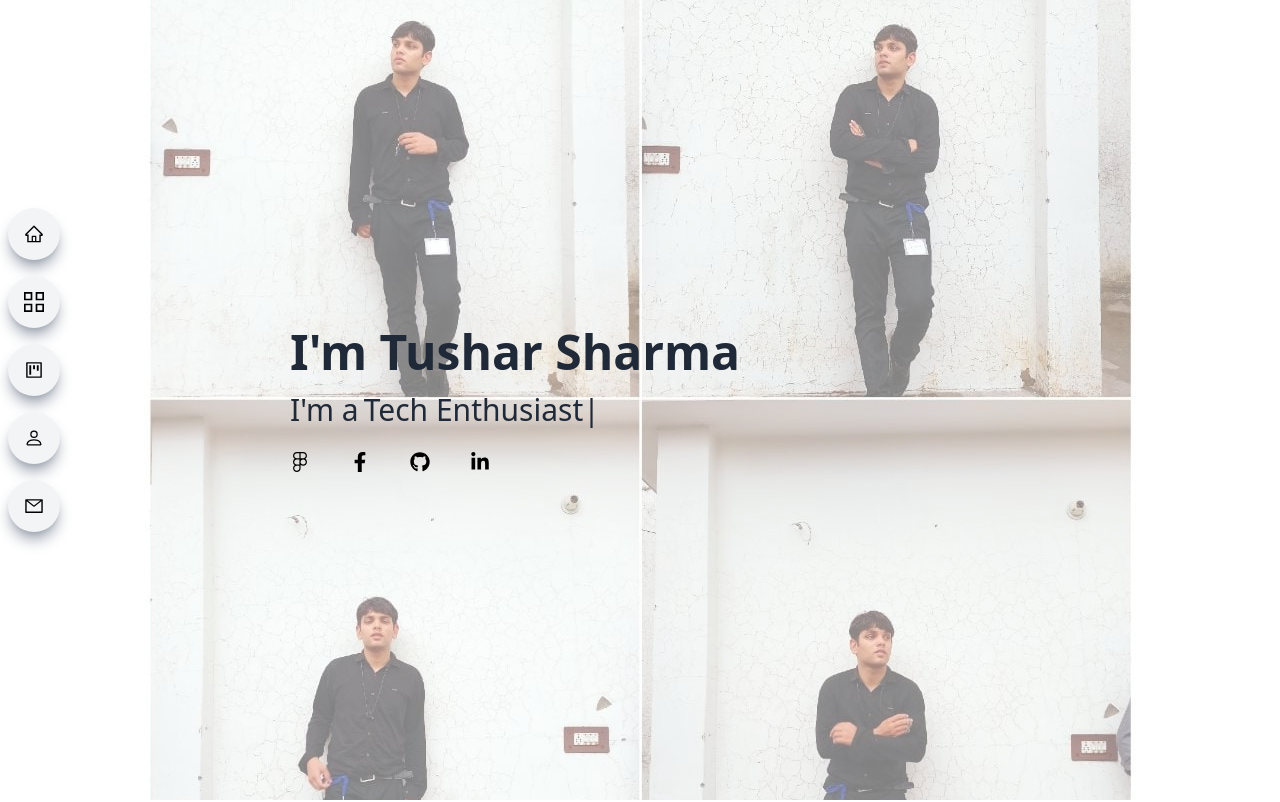
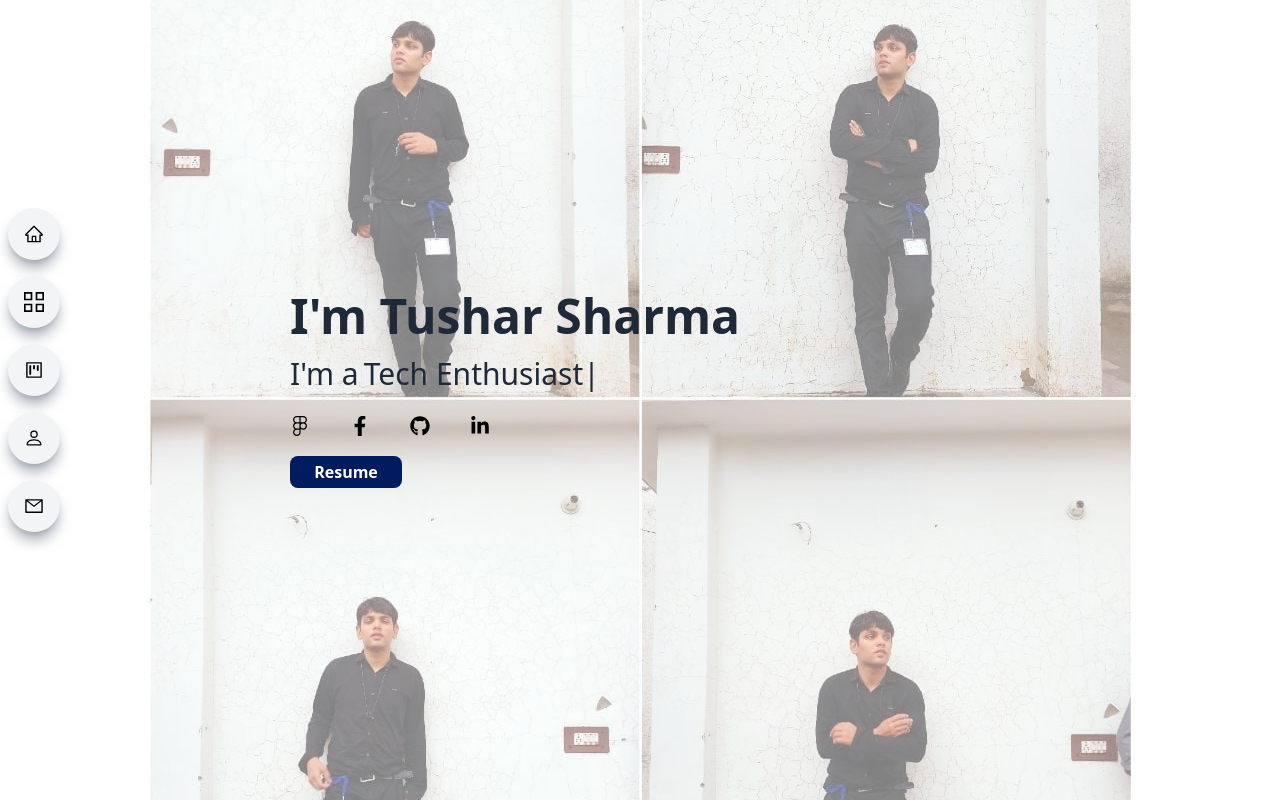
Before and after one commit to dhruv23456/portfolio, a React (Vite) app: page / in a window 1280 px wide. Shown: the top 802 px of the page. Built offline with nearby package versions, Linux system fonts and the light colour scheme.

Commit message:
Resume Add

```diff
--- a/src/components/Main.jsx
+++ b/src/components/Main.jsx
@@ -1,9 +1,17 @@
 import React from 'react';
 import { TypeAnimation } from 'react-type-animation';
 import { FaFacebookF, FaLinkedinIn, FaFigma, FaGithub } from 'react-icons/fa';
-import Image from './img/tushar.jpg';
+import Image from './img/tushar.jpg'
+import Resume from '../assets/Tushar_Resume.pdf'; // Adjust the path based on your project structure
 
 const Main = () => {
+  const downloadResume = () => {
+    const link = document.createElement('a');
+    link.href = Resume;
+    link.download = 'Tushar_Resume.pdf'; // Update with your preferred resume file name
+    link.click();
+  };
+
   return (
     <div id='main'>
       <img className='w-full h-screen object-cover object-left scale-x-[-1]' src={Image} alt="image" />
@@ -40,7 +48,13 @@ const Main = () => {
               <FaLinkedinIn className='cursor-pointer' size={20} />
             </a>
           </div>
+          <button className="bg-[#001b5e] mt-5  mb-5 w-28 h-8 rounded-lg text-white font-bold
+                                  hover:bg-[#fff] hover:border-2
+                                  hover:transition ease-in-out hover:text-[#001b5e]" onClick={downloadResume} >
+            Resume
+          </button>
         </div>
+
       </div>
     </div>
   );
```
Also changed, not shown: 2 other files (tests, documents, lock files or other folders).
